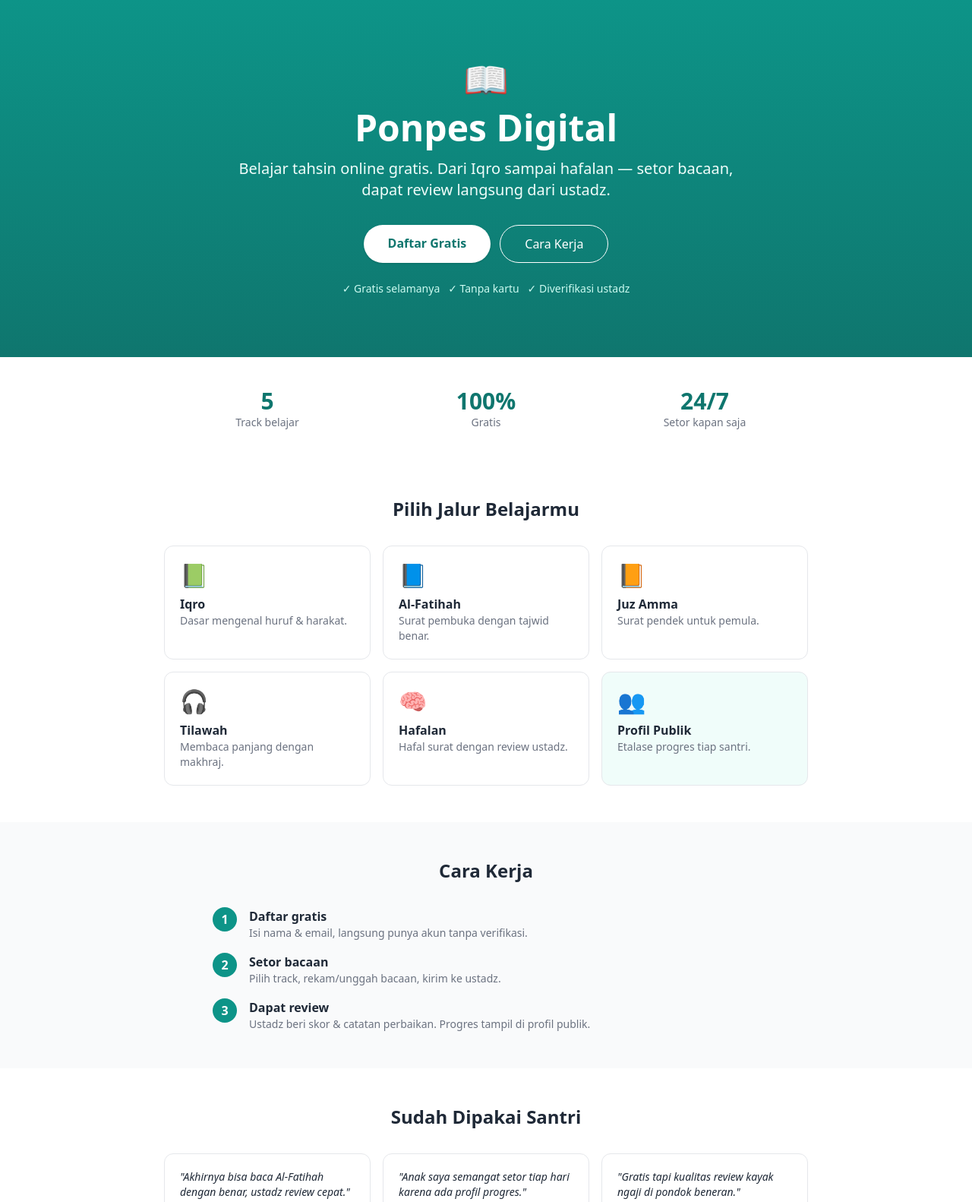
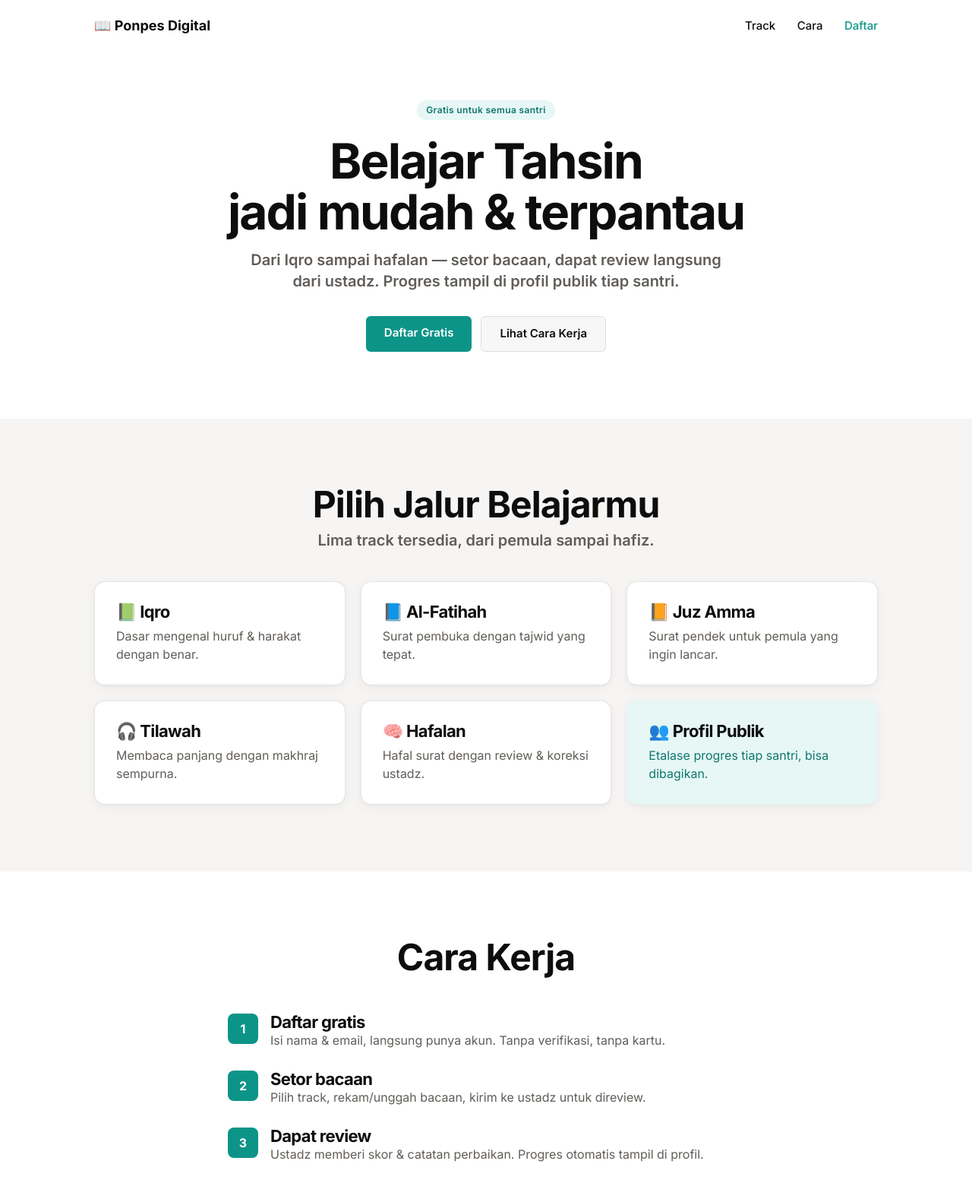
Before and after one commit to panelid/panel-tahsin, a website: page dist/index.html in a window 1280 px wide. Shown: the top 1582 px of the page at 76% size. Drawn offline with nearby package versions, Linux system fonts and the light colour scheme.

Commit message:
redesign: landing page (Notion vocabulary, teal accent, hero+steps+proof, anti-slop)

```diff
--- a/dist/index.html
+++ b/dist/index.html
@@ -33,96 +33,149 @@
     }
   }
   </script>
-  <script src="https://cdn.tailwindcss.com"></script>
+  <link href="https://fonts.googleapis.com/css2?family=Inter:wght@300;400;500;600;700&display=swap" rel="stylesheet">
+  <style>
+    :root {
+      --ink: rgba(0,0,0,0.95);
+      --warm-white: #f6f5f4;
+      --warm-dark: #31302e;
+      --gray-500: #615d59;
+      --gray-300: #a39e98;
+      --border: 1px solid rgba(0,0,0,0.1);
+      --accent: #0d9488;
+      --accent-dark: #0f766e;
+      --badge-bg: #e6f7f5;
+      --badge-text: #0f766e;
+      --shadow: rgba(0,0,0,0.04) 0px 4px 18px, rgba(0,0,0,0.027) 0px 2.025px 7.85px, rgba(0,0,0,0.02) 0px 0.8px 2.93px, rgba(0,0,0,0.01) 0px 0.175px 1.04px;
+    }
+    * { box-sizing: border-box; margin: 0; padding: 0; }
+    body { font-family: 'Inter', system-ui, -apple-system, sans-serif; color: var(--ink); background: #fff; line-height: 1.5; -webkit-font-smoothing: antialiased; }
+    .wrap { max-width: 1080px; margin: 0 auto; padding: 0 24px; }
+    .section { padding: 88px 0; }
+    .alt { background: var(--warm-white); }
+    h1, h2, h3 { font-weight: 700; letter-spacing: -0.03em; line-height: 1.05; }
+    h1 { font-size: clamp(40px, 6vw, 64px); }
+    h2 { font-size: clamp(32px, 4vw, 48px); letter-spacing: -0.02em; }
+    .sub { font-size: 20px; font-weight: 600; color: var(--gray-500); line-height: 1.4; }
+    .btn { display: inline-block; padding: 11px 24px; border-radius: 6px; font-weight: 600; font-size: 15px; text-decoration: none; transition: transform .12s, background .15s; }
+    .btn-primary { background: var(--accent); color: #fff; }
+    .btn-primary:hover { background: var(--accent-dark); transform: scale(1.03); }
+    .btn-ghost { color: var(--ink); border: var(--border); background: rgba(0,0,0,0.03); }
+    .btn-ghost:hover { background: rgba(0,0,0,0.06); }
+    .pill { display: inline-block; background: var(--badge-bg); color: var(--badge-text); padding: 4px 12px; border-radius: 9999px; font-size: 12px; font-weight: 600; letter-spacing: 0.03em; }
+    .card { background: #fff; border: var(--border); border-radius: 14px; padding: 28px; box-shadow: var(--shadow); }
+    .grid { display: grid; gap: 20px; }
+    .grid-3 { grid-template-columns: repeat(3, 1fr); }
+    .grid-2 { grid-template-columns: repeat(2, 1fr); }
+    .nav { display: flex; justify-content: space-between; align-items: center; padding: 20px 0; }
+    .nav a { color: var(--ink); text-decoration: none; font-weight: 500; font-size: 15px; margin-left: 24px; }
+    .nav a:hover { color: var(--accent); }
+    input, select { width: 100%; padding: 11px 12px; border: 1px solid #ddd; border-radius: 6px; font-family: inherit; font-size: 15px; margin-bottom: 12px; background: #fff; }
+    input:focus, select:focus { outline: 2px solid var(--accent); border-color: transparent; }
+    .step { display: flex; gap: 16px; align-items: flex-start; margin-bottom: 28px; }
+    .step-num { flex: 0 0 40px; height: 40px; background: var(--accent); color: #fff; border-radius: 8px; display: flex; align-items: center; justify-content: center; font-weight: 700; }
+    .testi { font-style: italic; color: var(--warm-dark); }
+    @media (max-width: 768px) { .grid-3, .grid-2 { grid-template-columns: 1fr; } .nav a { margin-left: 12px; } .section { padding: 56px 0; } }
+  </style>
 </head>
-<body class="bg-white text-gray-800">
+<body>
+
+  <!-- NAV -->
+  <div class="wrap">
+    <nav class="nav">
+      <strong style="font-size:18px">📖 Ponpes Digital</strong>
+      <div>
+        <a href="#track">Track</a>
+        <a href="#cara">Cara</a>
+        <a href="#daftar" style="color:var(--accent)">Daftar</a>
+      </div>
+    </nav>
+  </div>
 
   <!-- HERO -->
-  <header class="bg-gradient-to-b from-teal-600 to-teal-700 text-white">
-    <div class="max-w-4xl mx-auto px-6 py-20 text-center">
-      <div class="text-5xl mb-4">📖</div>
-      <h1 class="text-4xl md:text-5xl font-bold mb-4">Ponpes Digital</h1>
-      <p class="text-lg md:text-xl text-teal-50 mb-8 max-w-2xl mx-auto">Belajar tahsin online gratis. Dari Iqro sampai hafalan — setor bacaan, dapat review langsung dari ustadz.</p>
-      <div class="flex flex-col sm:flex-row gap-3 justify-center">
-        <a href="#daftar" class="bg-white text-teal-700 font-semibold px-8 py-3 rounded-full shadow hover:bg-teal-50">Daftar Gratis</a>
-        <a href="#cara" class="border border-white text-white px-8 py-3 rounded-full hover:bg-teal-500">Cara Kerja</a>
+  <header class="section" style="padding-top:64px;text-align:center">
+    <div class="wrap">
+      <span class="pill">Gratis untuk semua santri</span>
+      <h1 style="margin:20px 0 16px">Belajar Tahsin<br>jadi mudah & terpantau</h1>
+      <p class="sub" style="max-width:620px;margin:0 auto 32px">Dari Iqro sampai hafalan — setor bacaan, dapat review langsung dari ustadz. Progres tampil di profil publik tiap santri.</p>
+      <div style="display:flex;gap:12px;justify-content:center;flex-wrap:wrap">
+        <a href="#daftar" class="btn btn-primary">Daftar Gratis</a>
+        <a href="#cara" class="btn btn-ghost">Lihat Cara Kerja</a>
       </div>
-      <p class="text-sm text-teal-100 mt-6">✓ Gratis selamanya &nbsp; ✓ Tanpa kartu &nbsp; ✓ Diverifikasi ustadz</p>
     </div>
   </header>
 
-  <!-- STATS -->
-  <section class="max-w-4xl mx-auto px-6 py-10 grid grid-cols-3 gap-4 text-center">
-    <div><div class="text-3xl font-bold text-teal-700">5</div><div class="text-sm text-gray-500">Track belajar</div></div>
-    <div><div class="text-3xl font-bold text-teal-700">100%</div><div class="text-sm text-gray-500">Gratis</div></div>
-    <div><div class="text-3xl font-bold text-teal-700">24/7</div><div class="text-sm text-gray-500">Setor kapan saja</div></div>
-  </section>
-
   <!-- TRACKS -->
-  <section class="max-w-4xl mx-auto px-6 py-12">
-    <h2 class="text-2xl font-bold text-center mb-8 text-gray-800">Pilih Jalur Belajarmu</h2>
-    <div class="grid sm:grid-cols-2 lg:grid-cols-3 gap-4">
-      <div class="border rounded-xl p-5 hover:shadow-lg transition"><div class="text-3xl mb-2">📗</div><h3 class="font-semibold">Iqro</h3><p class="text-sm text-gray-500">Dasar mengenal huruf & harakat.</p></div>
-      <div class="border rounded-xl p-5 hover:shadow-lg transition"><div class="text-3xl mb-2">📘</div><h3 class="font-semibold">Al-Fatihah</h3><p class="text-sm text-gray-500">Surat pembuka dengan tajwid benar.</p></div>
-      <div class="border rounded-xl p-5 hover:shadow-lg transition"><div class="text-3xl mb-2">📙</div><h3 class="font-semibold">Juz Amma</h3><p class="text-sm text-gray-500">Surat pendek untuk pemula.</p></div>
-      <div class="border rounded-xl p-5 hover:shadow-lg transition"><div class="text-3xl mb-2">🎧</div><h3 class="font-semibold">Tilawah</h3><p class="text-sm text-gray-500">Membaca panjang dengan makhraj.</p></div>
-      <div class="border rounded-xl p-5 hover:shadow-lg transition"><div class="text-3xl mb-2">🧠</div><h3 class="font-semibold">Hafalan</h3><p class="text-sm text-gray-500">Hafal surat dengan review ustadz.</p></div>
-      <div class="border rounded-xl p-5 hover:shadow-lg transition bg-teal-50"><div class="text-3xl mb-2">👥</div><h3 class="font-semibold">Profil Publik</h3><p class="text-sm text-gray-500">Etalase progres tiap santri.</p></div>
+  <section id="track" class="section alt">
+    <div class="wrap">
+      <h2 style="text-align:center;margin-bottom:8px">Pilih Jalur Belajarmu</h2>
+      <p class="sub" style="text-align:center;margin-bottom:40px">Lima track tersedia, dari pemula sampai hafiz.</p>
+      <div class="grid grid-3">
+        <div class="card"><h3 style="font-size:22px;margin-bottom:8px">📗 Iqro</h3><p style="color:var(--gray-500)">Dasar mengenal huruf & harakat dengan benar.</p></div>
+        <div class="card"><h3 style="font-size:22px;margin-bottom:8px">📘 Al-Fatihah</h3><p style="color:var(--gray-500)">Surat pembuka dengan tajwid yang tepat.</p></div>
+        <div class="card"><h3 style="font-size:22px;margin-bottom:8px">📙 Juz Amma</h3><p style="color:var(--gray-500)">Surat pendek untuk pemula yang ingin lancar.</p></div>
+        <div class="card"><h3 style="font-size:22px;margin-bottom:8px">🎧 Tilawah</h3><p style="color:var(--gray-500)">Membaca panjang dengan makhraj sempurna.</p></div>
+        <div class="card"><h3 style="font-size:22px;margin-bottom:8px">🧠 Hafalan</h3><p style="color:var(--gray-500)">Hafal surat dengan review & koreksi ustadz.</p></div>
+        <div class="card" style="background:var(--badge-bg);border-color:transparent"><h3 style="font-size:22px;margin-bottom:8px">👥 Profil Publik</h3><p style="color:var(--badge-text)">Etalase progres tiap santri, bisa dibagikan.</p></div>
+      </div>
     </div>
   </section>
 
   <!-- HOW IT WORKS -->
-  <section id="cara" class="bg-gray-50 py-12">
-    <div class="max-w-3xl mx-auto px-6">
-      <h2 class="text-2xl font-bold text-center mb-8">Cara Kerja</h2>
-      <div class="space-y-4">
-        <div class="flex gap-4 items-start"><div class="bg-teal-600 text-white rounded-full w-8 h-8 flex items-center justify-center font-bold shrink-0">1</div><div><h3 class="font-semibold">Daftar gratis</h3><p class="text-sm text-gray-500">Isi nama & email, langsung punya akun tanpa verifikasi.</p></div></div>
-        <div class="flex gap-4 items-start"><div class="bg-teal-600 text-white rounded-full w-8 h-8 flex items-center justify-center font-bold shrink-0">2</div><div><h3 class="font-semibold">Setor bacaan</h3><p class="text-sm text-gray-500">Pilih track, rekam/unggah bacaan, kirim ke ustadz.</p></div></div>
-        <div class="flex gap-4 items-start"><div class="bg-teal-600 text-white rounded-full w-8 h-8 flex items-center justify-center font-bold shrink-0">3</div><div><h3 class="font-semibold">Dapat review</h3><p class="text-sm text-gray-500">Ustadz beri skor & catatan perbaikan. Progres tampil di profil publik.</p></div></div>
+  <section id="cara" class="section">
+    <div class="wrap">
+      <h2 style="text-align:center;margin-bottom:48px">Cara Kerja</h2>
+      <div style="max-width:680px;margin:0 auto">
+        <div class="step"><div class="step-num">1</div><div><h3 style="font-size:22px">Daftar gratis</h3><p style="color:var(--gray-500)">Isi nama & email, langsung punya akun. Tanpa verifikasi, tanpa kartu.</p></div></div>
+        <div class="step"><div class="step-num">2</div><div><h3 style="font-size:22px">Setor bacaan</h3><p style="color:var(--gray-500)">Pilih track, rekam/unggah bacaan, kirim ke ustadz untuk direview.</p></div></div>
+        <div class="step"><div class="step-num">3</div><div><h3 style="font-size:22px">Dapat review</h3><p style="color:var(--gray-500)">Ustadz memberi skor & catatan perbaikan. Progres otomatis tampil di profil.</p></div></div>
       </div>
     </div>
   </section>
 
   <!-- SOCIAL PROOF -->
-  <section class="max-w-4xl mx-auto px-6 py-12">
-    <h2 class="text-2xl font-bold text-center mb-8">Sudah Dipakai Santri</h2>
-    <div class="grid sm:grid-cols-3 gap-4">
-      <div class="border rounded-xl p-5"><p class="text-sm italic">"Akhirnya bisa baca Al-Fatihah dengan benar, ustadz review cepat."</p><p class="text-sm font-semibold mt-3">— Santri Jakarta</p></div>
-      <div class="border rounded-xl p-5"><p class="text-sm italic">"Anak saya semangat setor tiap hari karena ada profil progres."</p><p class="text-sm font-semibold mt-3">— Orang Tua, Bandung</p></div>
-      <div class="border rounded-xl p-5"><p class="text-sm italic">"Gratis tapi kualitas review kayak ngaji di pondok beneran."</p><p class="text-sm font-semibold mt-3">— Santri Yogyakarta</p></div>
+  <section class="section alt">
+    <div class="wrap">
+      <h2 style="text-align:center;margin-bottom:40px">Sudah Dipakai Santri & Orang Tua</h2>
+      <div class="grid grid-3">
+        <div class="card"><p class="testi">"Akhirnya anak bisa baca Al-Fatihah dengan benar. Ustadz review cepat & sabar."</p><p style="margin-top:16px;font-weight:600">— Orang Tua, Bandung</p></div>
+        <div class="card"><p class="testi">"Semangat setor tiap hari karena ada profil progres yang bisa dibagikan."</p><p style="margin-top:16px;font-weight:600">— Santri, Jakarta</p></div>
+        <div class="card"><p class="testi">"Gratis tapi kualitas review kayak ngaji di pondok beneran."</p><p style="margin-top:16px;font-weight:600">— Santri, Yogyakarta</p></div>
+      </div>
+      <p style="text-align:center;margin-top:32px;color:var(--gray-500)">Lihat contoh profil: <a href="/u/sobur" style="color:var(--accent);text-decoration:none;font-weight:600">ponpes.org/u/sobur</a></p>
     </div>
-    <p class="text-center text-sm text-gray-500 mt-6">Lihat contoh: <a href="/u/sobur" class="text-teal-600 underline">ponpes.org/u/sobur</a></p>
   </section>
 
   <!-- CTA / DAFTAR -->
-  <section id="daftar" class="bg-teal-600 text-white py-16">
-    <div class="max-w-md mx-auto px-6 text-center">
-      <h2 class="text-3xl font-bold mb-4">Mulai Tahsin Hari Ini</h2>
-      <div class="bg-white rounded-xl p-6 text-gray-800 text-left">
-        <input id="name" placeholder="Nama" class="w-full border p-2 rounded mb-2">
-        <input id="email" placeholder="Email" class="w-full border p-2 rounded mb-2">
-        <input id="wa" placeholder="WhatsApp (62...)" class="w-full border p-2 rounded mb-2">
-        <input id="pass" type="password" placeholder="Password" class="w-full border p-2 rounded mb-2">
-        <select id="role" class="w-full border p-2 rounded mb-2">
+  <section id="daftar" class="section">
+    <div class="wrap" style="max-width:480px">
+      <h2 style="text-align:center;margin-bottom:8px">Mulai Tahsin Hari Ini</h2>
+      <p class="sub" style="text-align:center;margin-bottom:32px">Daftar gratis, langsung bisa setor.</p>
+      <div class="card">
+        <input id="name" placeholder="Nama lengkap">
+        <input id="email" placeholder="Email">
+        <input id="wa" placeholder="WhatsApp (62...)">
+        <input id="pass" type="password" placeholder="Password">
+        <select id="role">
           <option value="murid">Murid</option>
           <option value="guru">Guru (perlu verifikasi)</option>
         </select>
-        <input id="ref" placeholder="Kode referral (opsional)" class="w-full border p-2 rounded mb-3">
-        <button onclick="register()" class="w-full bg-teal-600 text-white p-3 rounded font-semibold">Daftar Gratis</button>
-        <p id="msg" class="text-sm mt-2"></p>
+        <input id="ref" placeholder="Kode referral (opsional)">
+        <button onclick="register()" class="btn btn-primary" style="width:100%;border:none;cursor:pointer">Daftar Gratis</button>
+        <p id="msg" style="font-size:14px;margin-top:12px"></p>
       </div>
     </div>
   </section>
 
-  <footer class="text-center text-xs text-gray-500 p-6">© Ponpes Digital · ponpes.org · Gratis untuk semua</footer>
+  <footer style="text-align:center;padding:40px 0;color:var(--gray-300);font-size:14px;border-top:var(--border)">© Ponpes Digital · ponpes.org · Gratis untuk semua</footer>
 
   <script>
     async function register() {
       const body = { name: name.value, email: email.value, wa_number: wa.value, password: pass.value, role: role.value, ref: ref.value || undefined };
       const r = await fetch('/api/auth/register', { method: 'POST', headers: {'Content-Type':'application/json'}, body: JSON.stringify(body) });
       const d = await r.json();
-      if (d.success) { msg.textContent = 'Berhasil! Kode referral: ' + d.user.referral_code; msg.className = 'text-green-600 text-sm mt-2'; setTimeout(()=>location.href='/dashboard-murid?uid='+d.user.id, 1200); }
-      else { msg.textContent = d.error; msg.className = 'text-red-600 text-sm mt-2'; }
+      if (d.success) { msg.textContent = 'Berhasil! Kode referral: ' + d.user.referral_code; msg.style.color = 'var(--accent-dark)'; setTimeout(()=>location.href='/dashboard-murid?uid='+d.user.id, 1200); }
+      else { msg.textContent = d.error; msg.style.color = '#dd5b00'; }
     }
   </script>
 </body>
```
